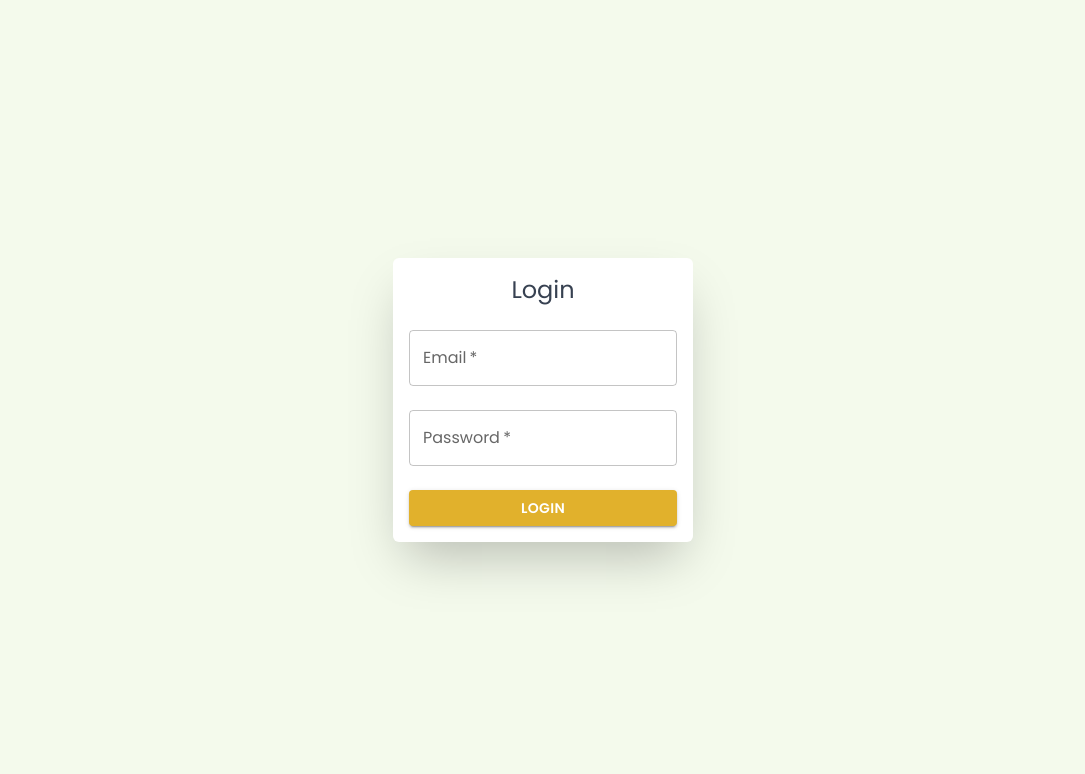
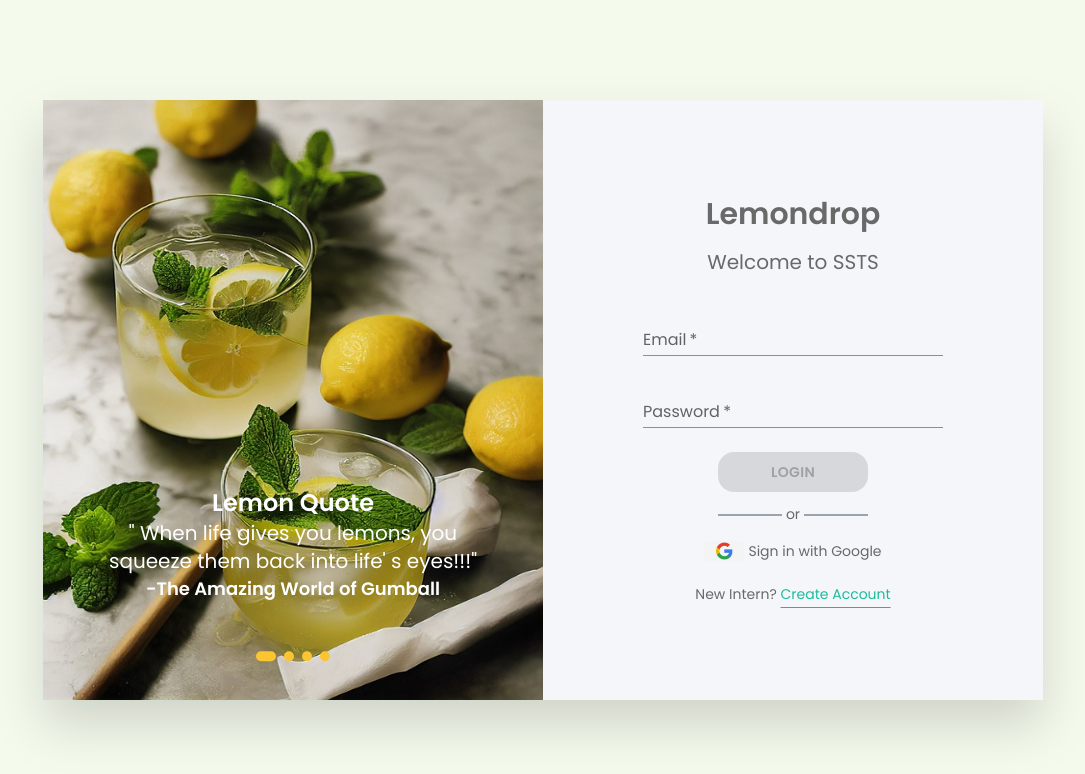
Before and after one commit to JosFern/next-ssts, a Next.js app: page /login in a window 1280 px wide. Shown: the top 774 px of the page, without its empty margins (97-1182 px from the left). Built offline with nearby package versions, Linux system fonts and the light colour scheme.

Commit message:
updated login ui

```diff
--- a/pages/login.js
+++ b/pages/login.js
@@ -4,16 +4,11 @@ import TextField from '@mui/material/TextField'
 import Button from '@mui/material/Button'
 import { useState } from 'react';
 import { useRouter } from 'next/router';
-import { Container } from '@mui/material';
 import { useDispatch, useSelector } from 'react-redux';
-import _ from 'lodash';
 import { setLogged } from '../store/reducers/logged';
 import axios from 'axios';
 import { encryptParams, verifyParams } from '../auth/authParams';
-// import * as jose from 'jose'
-// import jwt from 'jsonwebtoken';
-// import * as dotenv from 'dotenv';
-// dotenv.config()
+import Image from 'next/image'
 
 
 export default function Login() {
@@ -70,22 +65,37 @@ export default function Login() {
   return (
     <Box className='flex justify-center items-center min-h-screen bg-[#f4faec]'>
 
-      <Container className='w-[300px] bg-white p-4 rounded-md shadow-2xl flex flex-col justify-center items-center text-gray-700'>
-        <Typography
-          className='text-2xl'
-          variant="h6"
-          component="h2"
-          gutterBottom
-        >
-          Login
-        </Typography>
+      <Box className='min-h-[600px] min-w-[900px] grid grid-cols-2 grid-flow-row bg-[#f5f6fa] drop-shadow-2xl'>
+        <Box className='inline-grid relative'>{/**class left */}
+          <Image
+            src="/lemons.jpg"
+            alt="Picture of the lemons"
+            width={500}
+            height={500}
+            priority={true}
+          />
+          <Box className='text-white text-center absolute left-[50%] bottom-[5%] transform -translate-x-[50%] -translate-y-[5%] w-[400px]'>
+            <Typography className='font-bold m-0 text-2xl' variant='h2'>Lemon Quote</Typography>
+            <Typography className='font-medium m-0 text-xl' variant='h4'>&quot; When life gives you lemons, you squeeze them back into life&apos; s eyes!!!&quot;</Typography>
+            <Typography className='font-bold m-0 text-lg' variant='h4'>-The Amazing World of Gumball</Typography>
+            <Box className='mt-[3rem] flex justify-center gap-2'>
+              <Box className='w-[20px] h-[10px] bg-[#fbc531] rounded-lg'></Box>
+              <Box className='w-[10px] h-[10px] bg-[#fbc531] rounded-lg'></Box>
+              <Box className='w-[10px] h-[10px] bg-[#fbc531] rounded-lg'></Box>
+              <Box className='w-[10px] h-[10px] bg-[#fbc531] rounded-lg'></Box>
+            </Box>
+          </Box>
+        </Box>
 
-        <Box className='flex flex-col' component="form" onSubmit={handleSubmit}>
+        <Box className='flex flex-col items-center justify-center text-[#696969]'>
+          <Typography className='font-bold m-0 text-3xl mb-[1rem]' variant='h1'>Lemondrop</Typography>
+          <Typography className='font-medium m-0 text-xl' variant='h5'>Welcome to SSTS</Typography>
+          <Box className='flex flex-col mt-4 w-[60%]' component="form" onSubmit={handleSubmit}>
             <TextField
               onChange={(e) => setEmail(e.target.value)}
               type="text"
               label="Email"
-            variant="outlined"
+              variant="standard"
               color="secondary"
               margin='normal'
               fullWidth
@@ -97,7 +107,7 @@ export default function Login() {
               onChange={(e) => setPassword(e.target.value)}
               type="password"
               label="Password"
-            variant="outlined"
+              variant="standard"
               color="secondary"
               margin='normal'
               fullWidth
@@ -113,16 +123,35 @@ export default function Login() {
             }
 
             <Button
-            className='bg-[#e1b12c] text-white font-bold tracking-wide mt-4'
+              className='bg-[#e1b12c] text-white font-bold tracking-wide mt-4 w-[150px] py-2 self-center rounded-2xl'
               variant='contained'
               type="submit"
+              disabled={!email || !password}
               data-testid="submit-btn"
             >
               Login
             </Button>
 
           </Box>
-      </Container>
+          <Box className='gap-1 flex items-center w-[150px] mt-3 text-[14px]'>
+            <Box className='w-full border-solid border-[1px] border-gray-400 h-0'></Box>
+            or
+            <Box className='w-full border-solid border-[1px] border-gray-400 h-0'></Box>
+          </Box>
+          <Box className='flex justify-center items-center cursor-pointer gap-1 mt-4'>
+            <Image
+              src="/google-logo.png"
+              alt="GOOGLE Logo"
+              width='40px'
+              height='20px'
+              priority={true}
+            />
+            <Typography className='text-[14px]' variant='h5'>Sign in with Google</Typography>
+          </Box>
+          <Typography className='text-[14px] mt-6' variant='h5'>New Intern? <Box className='cursor-pointer underline underline-offset-8 text-[#1abc9c]' component='span'>Create Account</Box></Typography>
+        </Box>
+
+      </Box>
     </Box>
   )
 }
```
Also changed, not shown: public/google-logo.png (added), public/lemons.jpg (added). Lines whose indentation alone changed are shown as unchanged.
